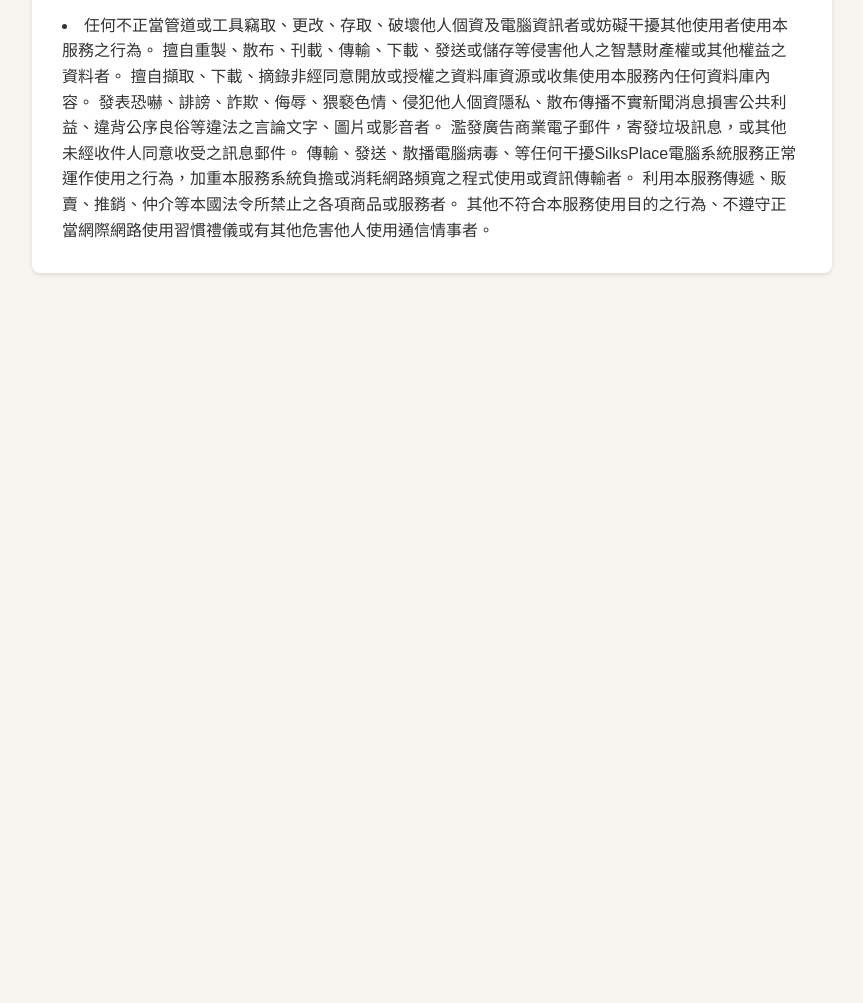
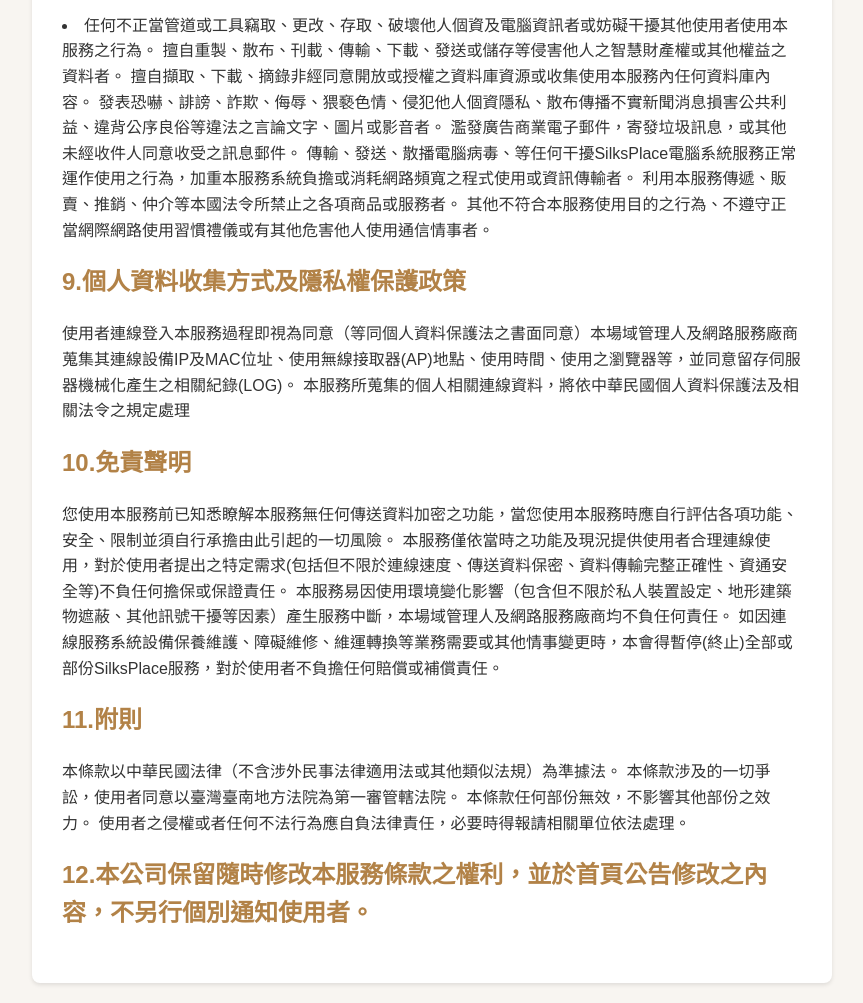
Before and after one commit to sptn-paul/hotel-wifi-privacy, a plain HTML site: page index.html in a window 1280 px wide. Shown: the part 1348-2351 px from the top of the page, without its empty margins (208-1071 px from the left). Before the commit the page ends 1641 px from the top, so only its background shows below. Drawn offline with Linux system fonts and the light colour scheme.

Commit message:
Update index.html

```diff
--- a/index.html
+++ b/index.html
@@ -71,6 +71,21 @@
 傳輸、發送、散播電腦病毒、等任何干擾SilksPlace電腦系統服務正常運作使用之行為，加重本服務系統負擔或消耗網路頻寬之程式使用或資訊傳輸者。
 利用本服務傳遞、販賣、推銷、仲介等本國法令所禁止之各項商品或服務者。
 其他不符合本服務使用目的之行為、不遵守正當網際網路使用習慣禮儀或有其他危害他人使用通信情事者。</li>
+        <h2>9.個人資料收集方式及隱私權保護政策</h2>
+        <p>使用者連線登入本服務過程即視為同意（等同個人資料保護法之書面同意）本場域管理人及網路服務廠商蒐集其連線設備IP及MAC位址、使用無線接取器(AP)地點、使用時間、使用之瀏覽器等，並同意留存伺服器機械化產生之相關紀錄(LOG)。
+本服務所蒐集的個人相關連線資料，將依中華民國個人資料保護法及相關法令之規定處理</p>
+        <h2>10.免責聲明</h2>
+        <p>您使用本服務前已知悉瞭解本服務無任何傳送資料加密之功能，當您使用本服務時應自行評估各項功能、安全、限制並須自行承擔由此引起的一切風險。
+本服務僅依當時之功能及現況提供使用者合理連線使用，對於使用者提出之特定需求(包括但不限於連線速度、傳送資料保密、資料傳輸完整正確性、資通安全等)不負任何擔保或保證責任。
+本服務易因使用環境變化影響（包含但不限於私人裝置設定、地形建築物遮蔽、其他訊號干擾等因素）產生服務中斷，本場域管理人及網路服務廠商均不負任何責任。
+如因連線服務系統設備保養維護、障礙維修、維運轉換等業務需要或其他情事變更時，本會得暫停(終止)全部或部份SilksPlace服務，對於使用者不負擔任何賠償或補償責任。</p>
+        <h2>11.附則</h2>
+        <p>本條款以中華民國法律（不含涉外民事法律適用法或其他類似法規）為準據法。
+本條款涉及的一切爭訟，使用者同意以臺灣臺南地方法院為第一審管轄法院。
+本條款任何部份無效，不影響其他部份之效力。
+使用者之侵權或者任何不法行為應自負法律責任，必要時得報請相關單位依法處理。</p>
+        <h2>12.本公司保留隨時修改本服務條款之權利，並於首頁公告修改之內容，不另行個別通知使用者。</h2>
+
     </div>
 </body>
 </html>
```
